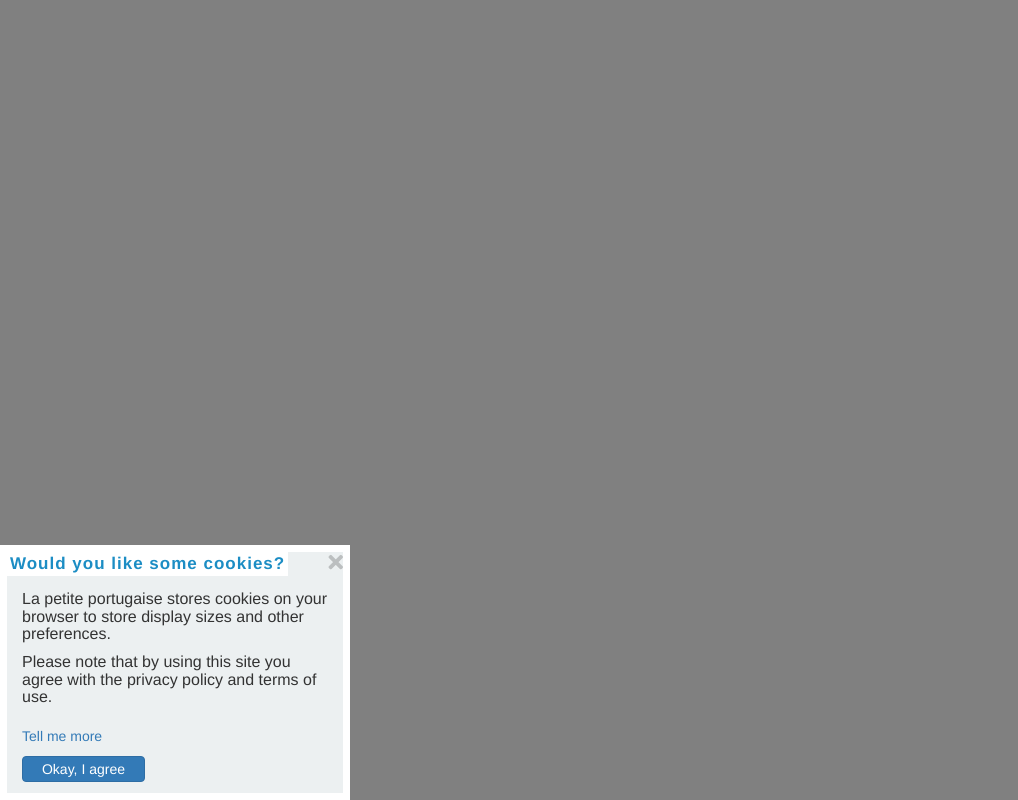
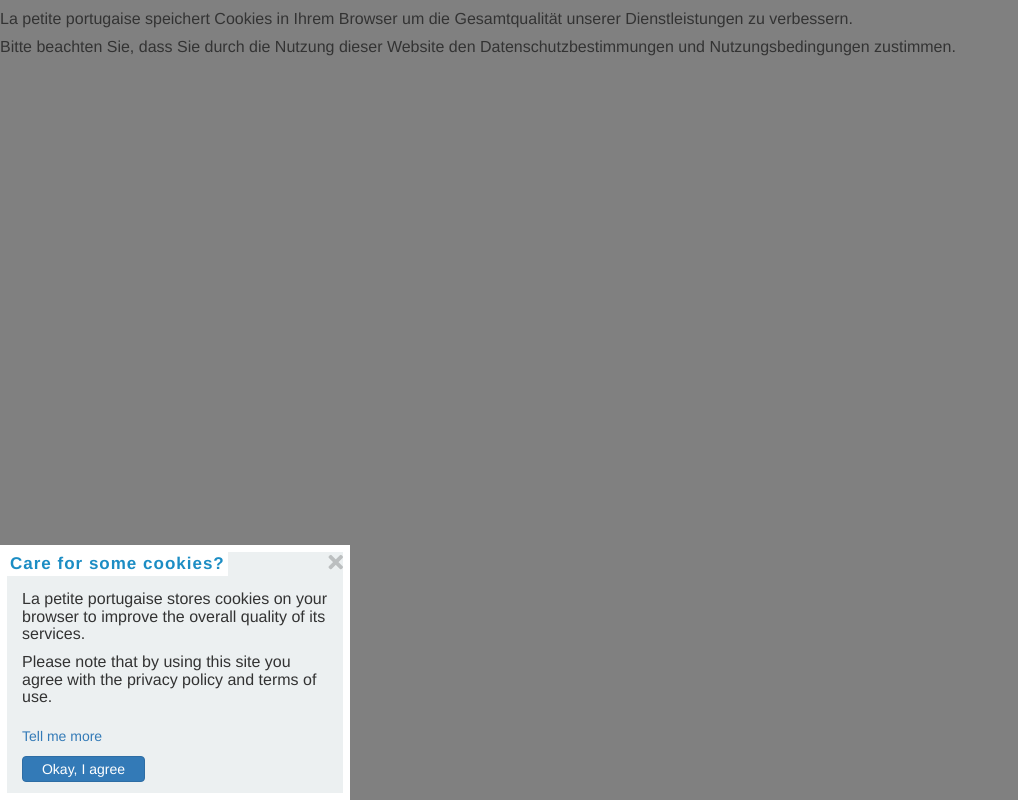
Before and after one commit to hupratt/snippets, a plain HTML site: page index3.html in a window 1280 px wide. Shown: the whole page, without its empty margins (0-1018 px from the left). Drawn offline with nearby package versions, Linux system fonts and the light colour scheme.

Commit message:
Update index3.html

```diff
--- a/index3.html
+++ b/index3.html
@@ -90,11 +90,11 @@ padding:2px;
 
   <div id="popUp" class="hidden">
     <button id="close" class="close"><i class="fa fa-times"></i></button>
-    <div id="cookieHeader"><span>Would you like some cookies?</span></div>
+    <div id="cookieHeader"><span>Care for some cookies?</span></div>
 
     <div class="wrapper">
 
-    <h2>La petite portugaise stores cookies on your browser to store display sizes and other preferences.</h2>
+    <h2>La petite portugaise stores cookies on your browser to improve the overall quality of its services.</h2>
     <h2>Please note that by using this site you agree with the privacy policy and terms of use.</h2>
     <div  class="container left" class="col">
         <a class="row left" style="margin-top:10px">Tell me more</a>
@@ -105,12 +105,14 @@ padding:2px;
 
 </body>
 
+<h2>La petite portugaise speichert Cookies in Ihrem Browser um die Gesamtqualität unserer Dienstleistungen zu verbessern.</h2>
+<h2>Bitte beachten Sie, dass Sie durch die Nutzung dieser Website den Datenschutzbestimmungen und Nutzungsbedingungen zustimmen.</h2>
 
 
 <script>
 
 
-$(document).ready(function(){
+$(document).ready(() => {
     setTimeout(() => {
       $("#popUp").addClass("visible");
       $("#popUp").removeClass("hidden");
```
